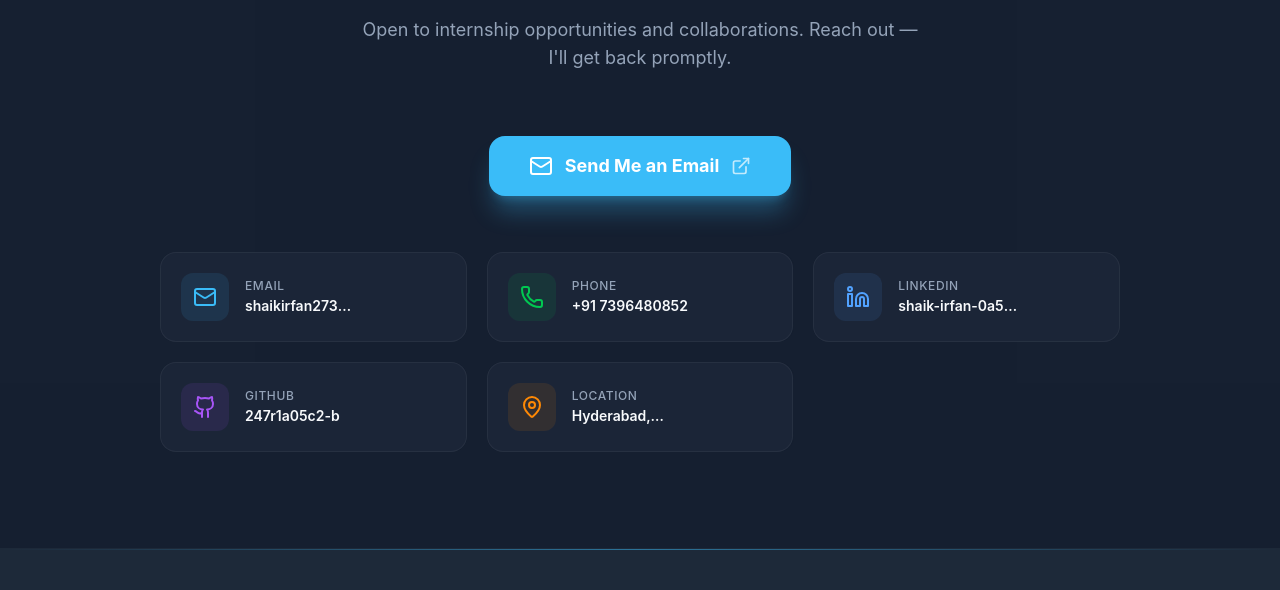
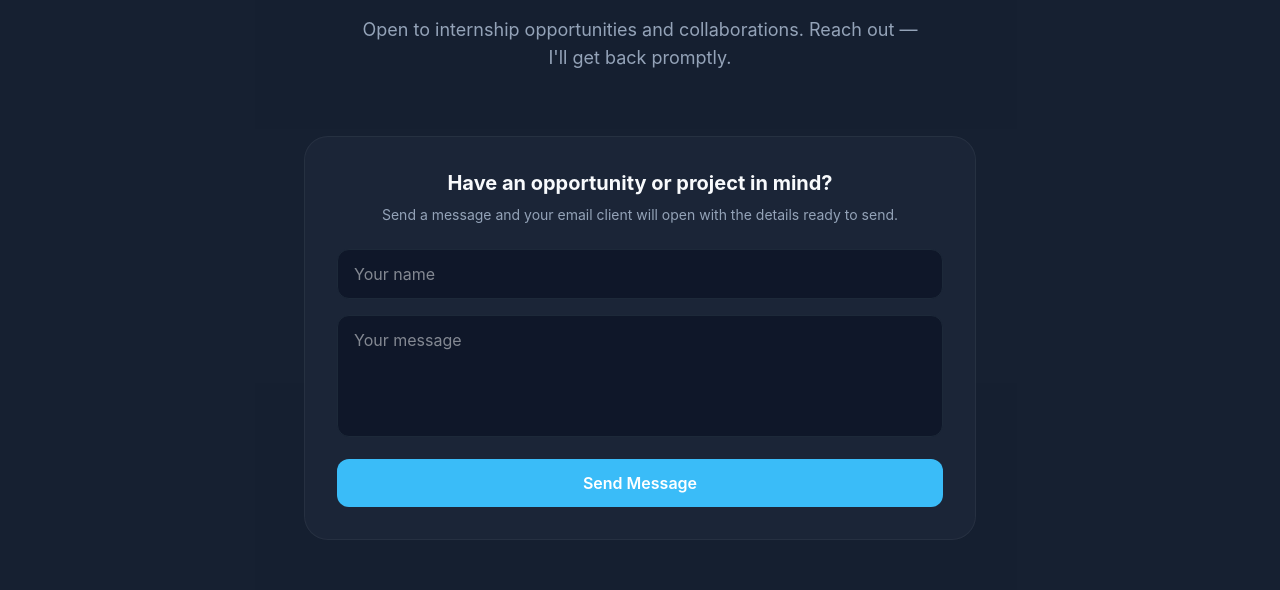
Before and after one commit to 247r1a05c2-b/portfolio, a React (Vite) app: page / in a window 1280 px wide. Shown: the part 8000-8590 px from the top of the page. Built offline with nearby package versions, Linux system fonts and the light colour scheme; no server answers.

Commit message:
Add recruiter contact form

```diff
--- a/src/components/Contact.tsx
+++ b/src/components/Contact.tsx
@@ -2,6 +2,7 @@ import { Mail, MapPin, Phone, Linkedin, Github, ExternalLink } from 'lucide-reac
 import { AnimatedSection } from './AnimatedSection';
 import { PORTFOLIO_DATA } from '@/data/portfolio-data';
 import { motion } from 'framer-motion';
+import { useState } from 'react';
 
 export function Contact() {
   const { identity } = PORTFOLIO_DATA;
@@ -67,7 +68,8 @@ export function Contact() {
           </p>
         </div>
 
-        {/* Primary CTA */}
+        <ContactForm email={identity.email} />
+
         <div className="flex justify-center mb-14">
           <motion.a
             href={`mailto:${identity.email}`}
@@ -113,3 +115,25 @@ export function Contact() {
     </AnimatedSection>
   );
 }
+
+function ContactForm({ email }: { email: string }) {
+  const [name, setName] = useState('');
+  const [message, setMessage] = useState('');
+  const submit = (event: React.FormEvent) => {
+    event.preventDefault();
+    const subject = encodeURIComponent('Portfolio enquiry from ' + (name || 'a visitor'));
+    const body = encodeURIComponent(message);
+    window.location.href = 'mailto:' + email + '?subject=' + subject + '&body=' + body;
+  };
+  return (
+    <div className="max-w-2xl mx-auto mb-14 glass p-6 md:p-8 rounded-3xl border border-border">
+      <h3 className="text-xl font-bold mb-2 text-center">Have an opportunity or project in mind?</h3>
+      <p className="text-sm text-muted-foreground text-center mb-6">Send a message and your email client will open with the details ready to send.</p>
+      <form onSubmit={submit} className="space-y-4">
+        <input value={name} onChange={e => setName(e.target.value)} placeholder="Your name" aria-label="Your name" className="w-full px-4 py-3 rounded-xl bg-background border border-border outline-none focus:border-accent" />
+        <textarea value={message} onChange={e => setMessage(e.target.value)} placeholder="Your message" aria-label="Your message" rows={4} required className="w-full px-4 py-3 rounded-xl bg-background border border-border outline-none focus:border-accent resize-none" />
+        <button type="submit" className="w-full py-3 rounded-xl bg-accent text-white font-semibold hover:bg-accent/90 transition-colors">Send Message</button>
+      </form>
+    </div>
+  );
+}
```
